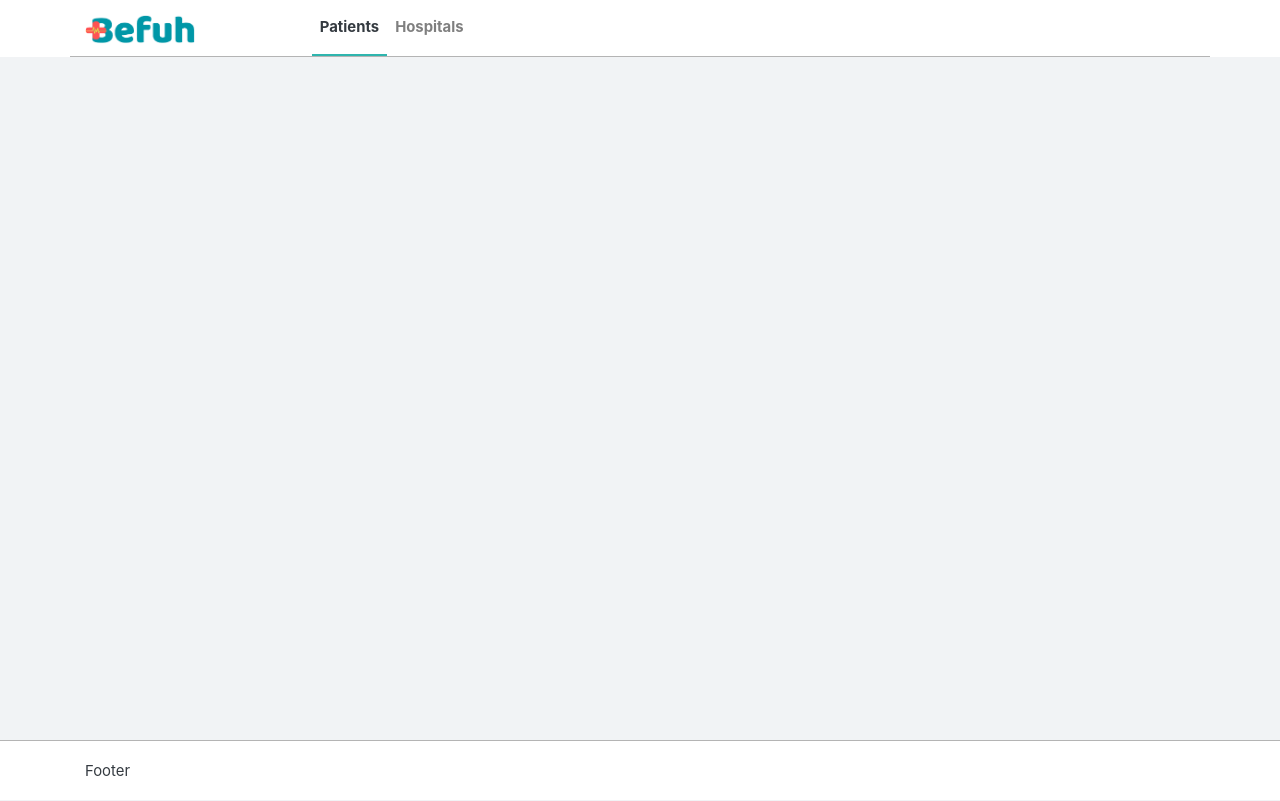
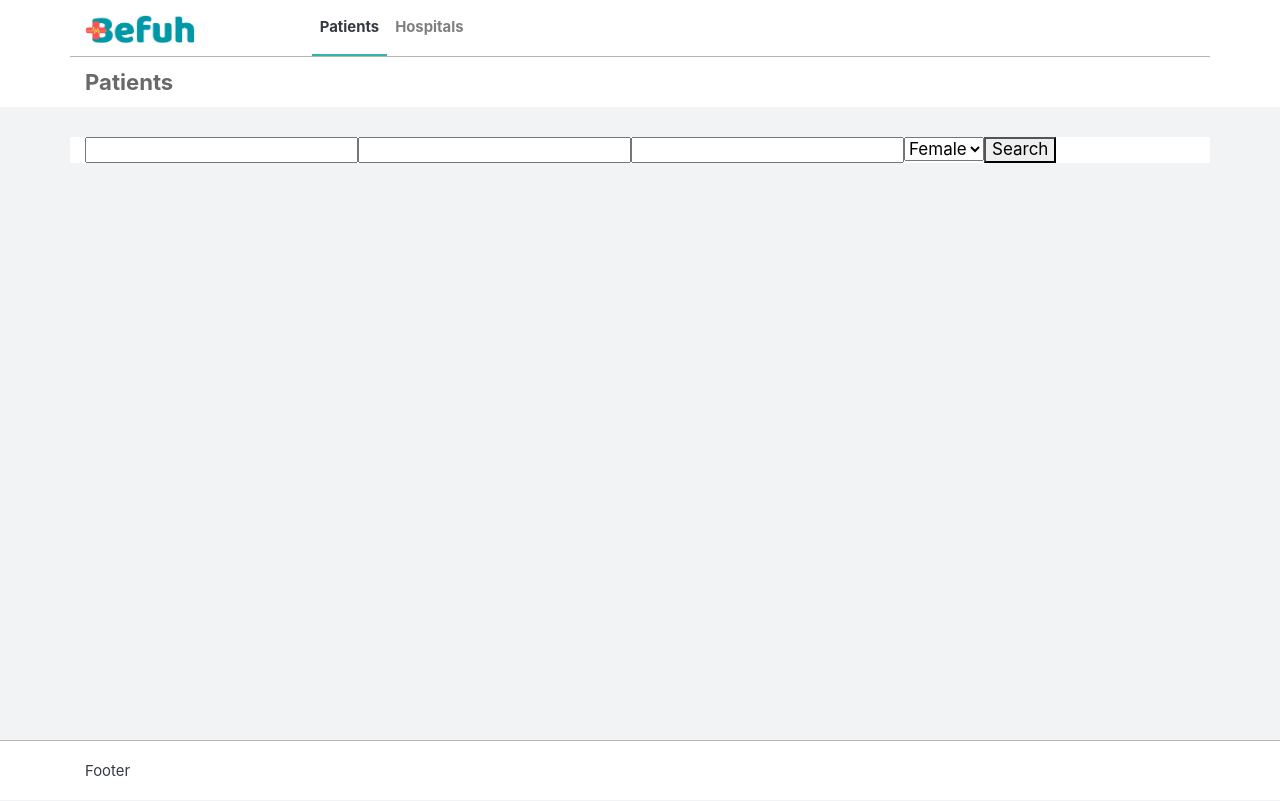
Before and after one commit to Befuh/doctor, a React app: page / in a window 1280 px wide. Built offline with nearby package versions, Linux system fonts and the light colour scheme.

Commit message:
:lipstick: add content area

```diff
--- a/src/App.jsx
+++ b/src/App.jsx
@@ -3,8 +3,8 @@ import { Provider } from 'react-redux';
 import React, { Fragment } from 'react';
 import Header from './components/layout/Header';
 import Footer from './components/layout/Footer';
+import Content from './components/layout/Content';
 import configureStore from './store/configureStore';
-import SearchForm from './components/patients/SearchForm';
 
 import './App.scss'
 import 'normalize.css/normalize.css'
@@ -15,7 +15,7 @@ const App = (
   <Provider store={store}>
     <Fragment>
       <Header/>
-      {/*<SearchForm/>*/}
+      <Content/>
       <Footer/>
     </Fragment>
   </Provider>
--- a/src/App.scss
+++ b/src/App.scss
@@ -1,6 +1,4 @@
 @import "styles/base/variables";
-
-@import "~bootswatch/dist/litera/variables";
 @import "~bootstrap/scss/bootstrap";
 @import "~bootswatch/dist/litera/bootswatch";
 
--- /dev/null
+++ b/src/components/layout/Content.jsx
@@ -0,0 +1,21 @@
+import React, { Fragment } from 'react';
+import { connect } from 'react-redux';
+import { Container } from 'reactstrap';
+import SearchForm from '../patients/SearchForm';
+
+import './Content.scss';
+
+export const Content = () => (
+  <Fragment>
+    <div className='content-header'>
+      <Container>
+        <h1>Patients</h1>
+      </Container>
+    </div>
+    <Container className='content'>
+      <SearchForm/>
+    </Container>
+  </Fragment>
+);
+
+export default connect()(Content);
--- /dev/null
+++ b/src/components/layout/Content.scss
@@ -0,0 +1,19 @@
+@import '../../styles/base/variables';
+
+.content-header {
+  padding-top: 5px;
+  padding-bottom: 5px;
+  background-color: $white;
+  color: $secondary-text-color;
+
+  h1 {
+    font-size: 1.3em;
+    margin: 0.3em 0;
+  }
+}
+
+.content {
+  margin-top: 30px;
+  margin-bottom: 30px;
+  background-color: $white;
+}
```
